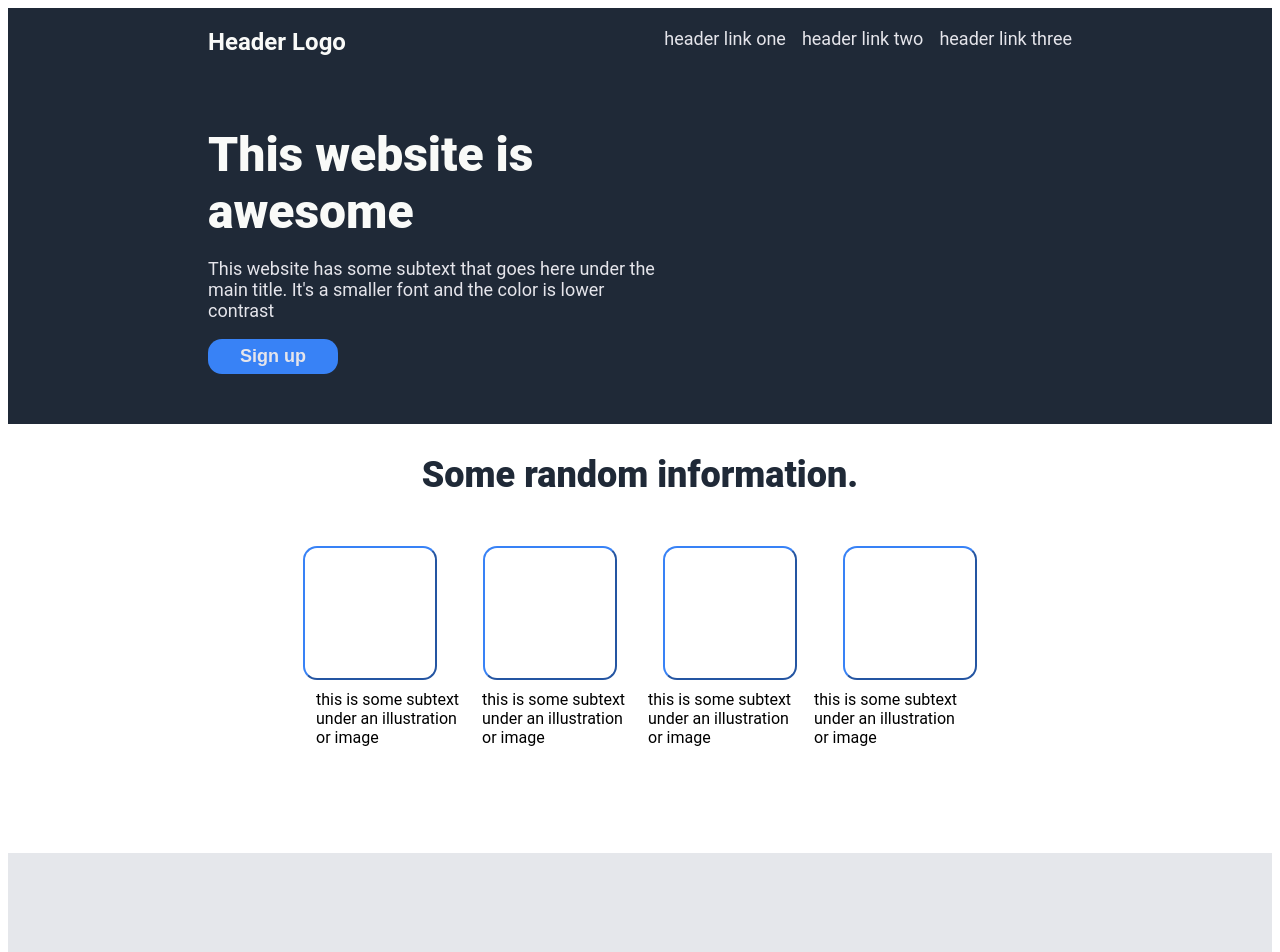
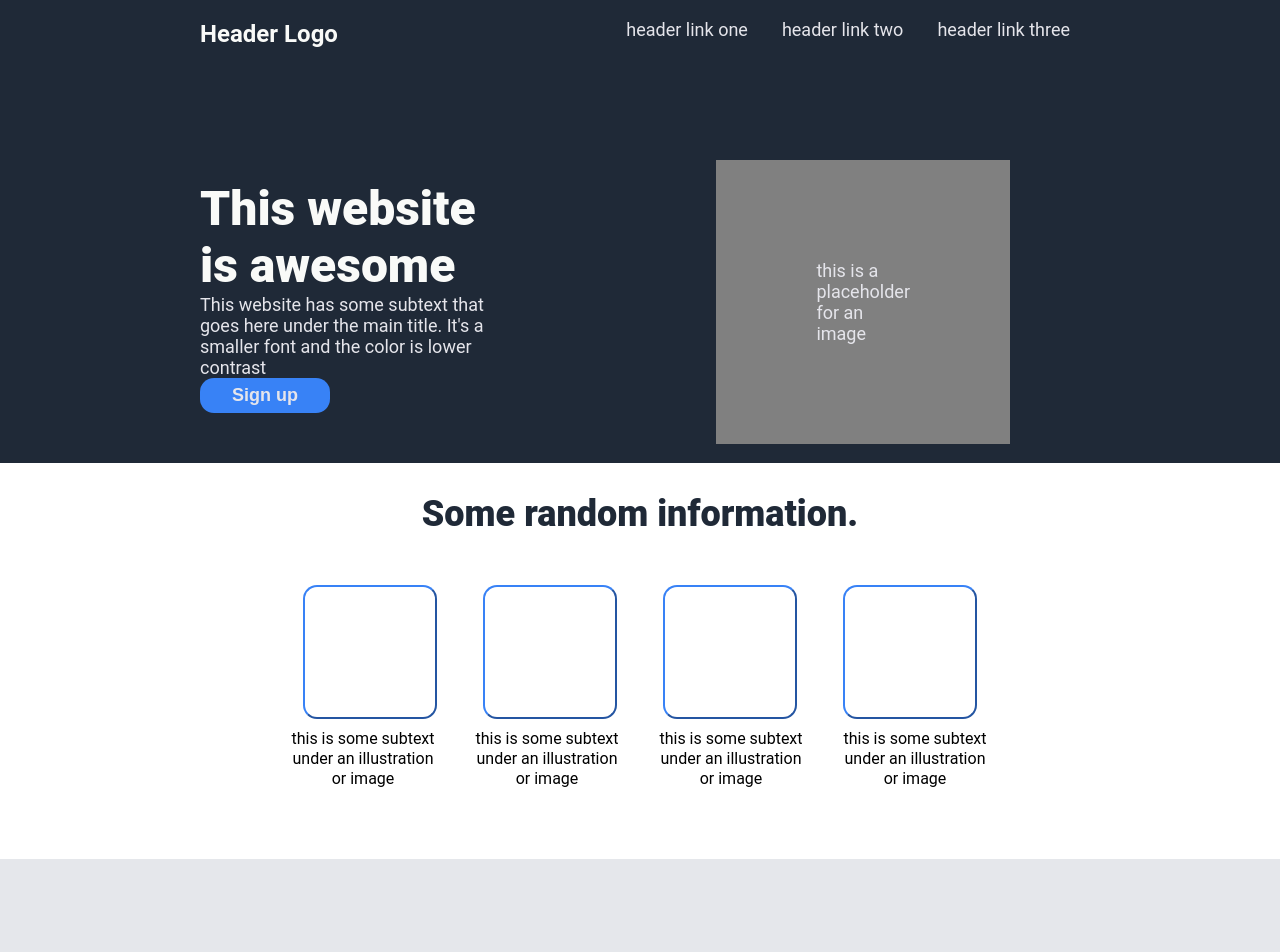
Before and after one commit to StanimirKosev/odin-landingPage, a plain HTML site: page index.html in a window 1280 px wide. Shown: the top 952 px of the page. Drawn offline with Linux system fonts and the light colour scheme.

Commit message:
Section 1 and 2 finishing touches

```diff
--- a/index.html
+++ b/index.html
@@ -5,7 +5,7 @@
     <link rel="stylesheet" href="style.css">
 </head>
 <body>
-    <!-- Section 1 -->
+    <!-- Header-->
     <div class="header">
         <div class="logo">Header Logo</div>
         <ul>
@@ -14,17 +14,22 @@
             <li>header link three</li>
         </ul>
     </div>
+     <!-- Section 1 -->
+    <div class="betteralign">
         <div class="content1">
             <div class="herotext">This website is awesome</div>
             <p>This website has some subtext that goes here under the main title.
                 It's a smaller font and the color is lower contrast</p>
             <button class="sec1button">Sign up</button>
-        <!--<div class="forimg">this is a placeholder for an image</div>-->
         </div>
-
+        <div>
+        <p class="forimg">this is a placeholder for an image</p>
+        </div>
+    </div>
     <!-- Section 2 -->
     <div class="content2">
        <div class="title">Some random information.</div>
+       <div class="betteralign2">
         <ul class="sec2buttons">
             <button class="but2"></button>
             <button class="but2"></button>
@@ -32,11 +37,12 @@
             <button class="but2"></button>
         </ul>
         <ul class="sec2li">
-            <li class="li">this is some subtext under an illustration or image</li>
-            <li class="li">this is some subtext under an illustration or image</li>
-            <li class="li">this is some subtext under an illustration or image</li>
-            <li class="li">this is some subtext under an illustration or image</li>
+            <li>this is some subtext under an illustration or image</li>
+            <li>this is some subtext under an illustration or image</li>
+            <li>this is some subtext under an illustration or image</li>
+            <li>this is some subtext under an illustration or image</li>
         </ul>
+    </div>
     </div>
     <!-- Section 3 -->
     <div class="content3">
--- a/style.css
+++ b/style.css
@@ -1,5 +1,9 @@
 body{
     font-family: Roboto, sans-serif;
+}
+* {
+    margin:0;
+    padding:0;
 }
 /*Header*/
 .header{
@@ -27,17 +31,21 @@ ul{
 }
 
 /*Content 1*/
-
-.content1 {
+.betteralign{
+    display:flex;
+    justify-content: space-between;
     background-color: #1f2937;
     color:#e5e5eb;
     font-size:18px;
+}
+.content1 {
     display:flex;
     flex-direction: column;
     padding-top:20px;
     padding-left:200px;
     padding-right:200px;
     padding-bottom:50px;
+
 }
 .herotext{
 
@@ -59,30 +67,46 @@ p {
     border:0;
     border-radius:14px;
 }
+.forimg{
+    margin-right: 270px;
+    background-color: grey;
+    padding:100px 100px;
+
+
+}
 
 /*Content 2*/
+.content2{
+    display: flex;
+    flex-direction: column;
+    justify-content: center;
+    align-items: center;
+}
+
 .title {
-    display:flex;
-    flex-direction: row;
-    justify-content: center;
     font-size:36px;
     font-weight: 900;
     color: #1f2937;
     padding:30px;
 }
-
+.betteralign2{
+    display: flex;
+    flex-direction: column;
+    justify-content: center;
+    align-items: center;
+}
 .sec2li{
-    display:flex;
-    justify-content: center;
     padding-top:10px ;
 }
-.li{
+li {
+    padding-left: 8px;
+    padding-right: 10px;
     max-width: 150px;
     padding-bottom: 70px;
+    line-height: 20px;
+    text-align: center;
 }
 .sec2buttons{
-    display:flex;
-    justify-content: center;
     background-color: white;
     padding-top: 20px;
 
```
Lines whose indentation alone changed are shown as unchanged.
